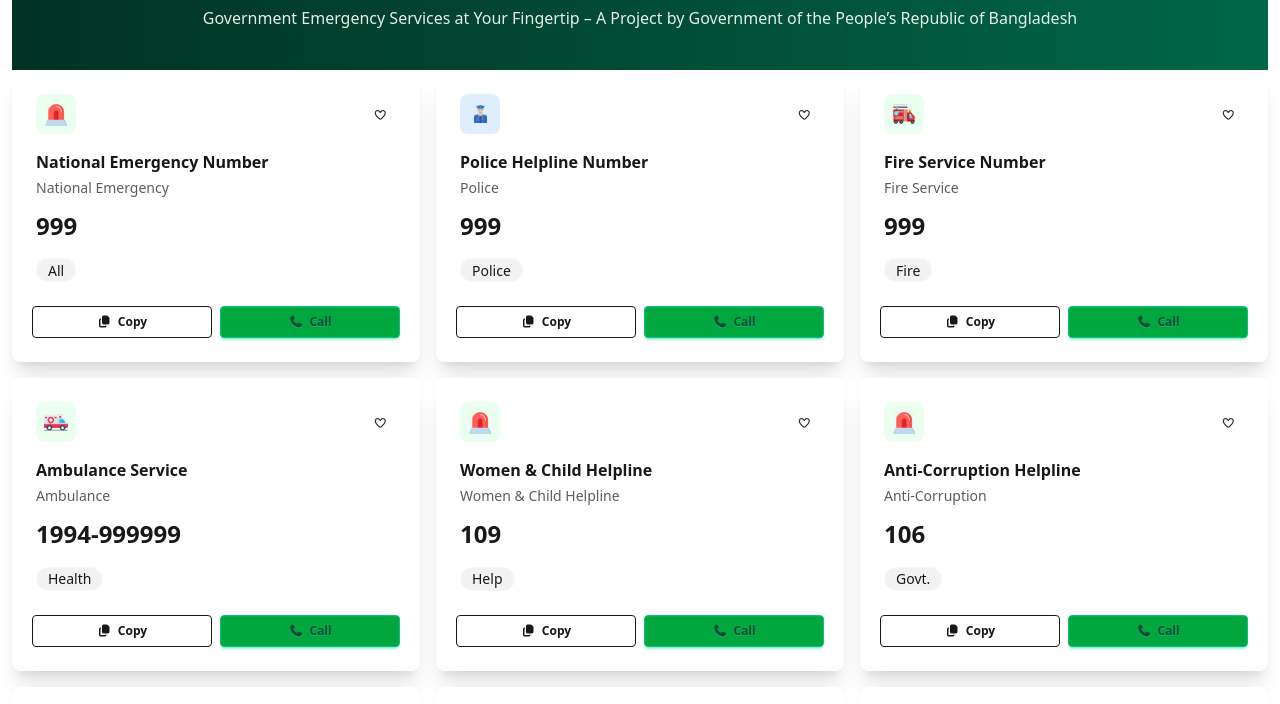
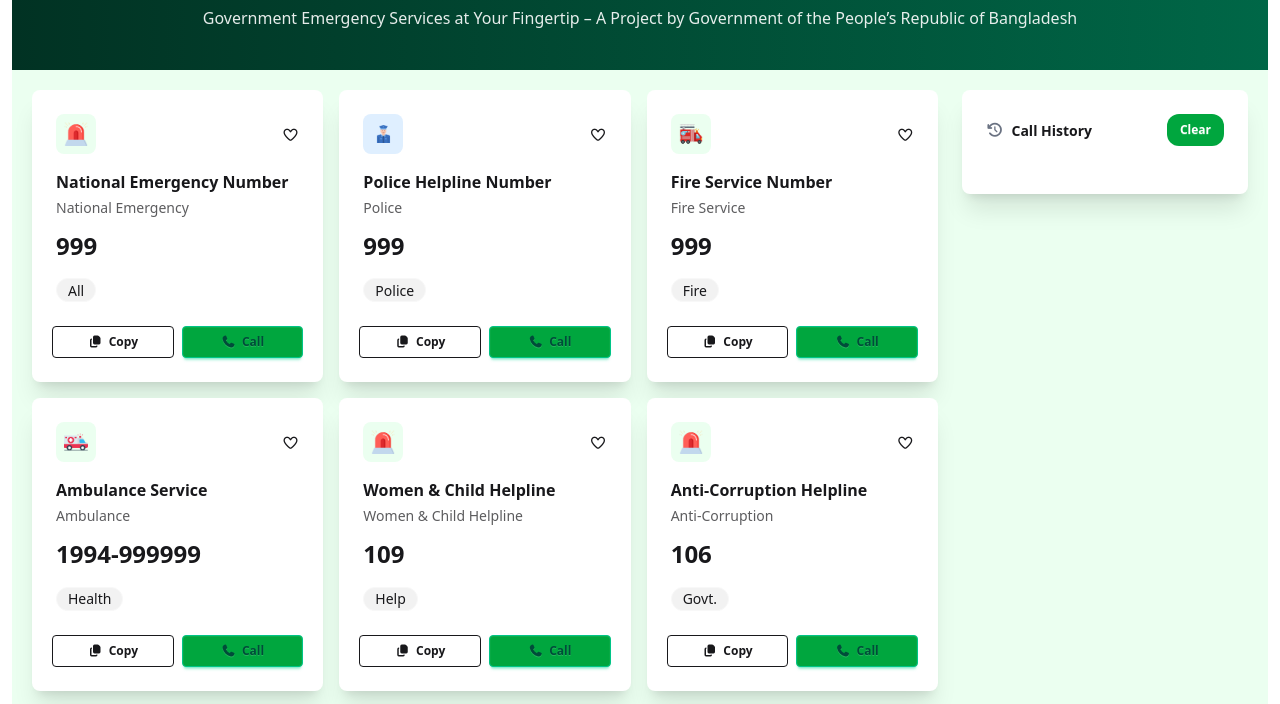
Before and after one commit to Takdirul-Rijan/my-fifth-assignment, a plain HTML site: page index.html in a window 1280 px wide. Shown: the part 266-970 px from the top of the page. Drawn offline with nearby package versions, Linux system fonts and the light colour scheme.

Commit message:
call history section

```diff
--- a/index.html
+++ b/index.html
@@ -90,7 +90,7 @@
     <!-- main section for Cards and History -->
 
     <main class="max-w-7xl mx-auto">
-      <div>
+      <div class="grid gap-6 lg:grid-cols-4 bg-[#41ff6b1a] p-5">
         <!-- card section -left -->
 
         <section class="lg:col-span-3">
@@ -110,7 +110,7 @@
                     />
                   </div>
 
-                  <button class="btn btn-ghost btn-xs">
+                  <button class="btn-heart-click btn-ghost btn-xs">
                     <i class="fa-regular fa-heart"></i>
                   </button>
                 </div>
@@ -151,7 +151,7 @@
                       alt=""
                     />
                   </div>
-                  <button class="btn btn-ghost btn-xs">
+                  <button class="btn-heart-click btn-ghost btn-xs">
                     <i class="fa-regular fa-heart"></i>
                   </button>
                 </div>
@@ -189,7 +189,7 @@
                       alt=""
                     />
                   </div>
-                  <button class="btn btn-ghost btn-xs">
+                  <button class="btn-heart-click btn-ghost btn-xs">
                     <i class="fa-regular fa-heart"></i>
                   </button>
                 </div>
@@ -228,7 +228,7 @@
                       alt=""
                     />
                   </div>
-                  <button class="btn btn-ghost btn-xs">
+                  <button class="btn-heart-click btn-ghost btn-xs">
                     <i class="fa-regular fa-heart"></i>
                   </button>
                 </div>
@@ -267,7 +267,7 @@
                       alt=""
                     />
                   </div>
-                  <button class="btn btn-ghost btn-xs">
+                  <button class="btn-heart-click btn-ghost btn-xs">
                     <i class="fa-regular fa-heart"></i>
                   </button>
                 </div>
@@ -314,7 +314,7 @@
                       alt=""
                     />
                   </div>
-                  <button class="btn btn-ghost btn-xs">
+                  <button class="btn-heart-click btn-ghost btn-xs">
                     <i class="fa-regular fa-heart"></i>
                   </button>
                 </div>
@@ -353,7 +353,7 @@
                       alt=""
                     />
                   </div>
-                  <button class="btn btn-ghost btn-xs">
+                  <button class="btn-heart-click btn-ghost btn-xs">
                     <i class="fa-regular fa-heart"></i>
                   </button>
                 </div>
@@ -388,11 +388,11 @@
                   >
                     <img
                       class="bg-[#41ff6b1a] p-2 rounded-lg"
-                      src="./assets/emergency.png"
+                      src="./assets/brac.png"
                       alt=""
                     />
                   </div>
-                  <button class="btn btn-ghost btn-xs">
+                  <button class="btn-heart-click btn-ghost btn-xs">
                     <i class="fa-regular fa-heart"></i>
                   </button>
                 </div>
@@ -427,11 +427,11 @@
                   >
                     <img
                       class="bg-[#41ff6b1a] p-2 rounded-lg"
-                      src="./assets/emergency.png"
+                      src="./assets/Bangladesh-Railway.png"
                       alt=""
                     />
                   </div>
-                  <button class="btn btn-ghost btn-xs">
+                  <button class="btn-heart-click btn-ghost btn-xs">
                     <i class="fa-regular fa-heart"></i>
                   </button>
                 </div>
@@ -457,11 +457,33 @@
             </div>
           </div>
         </section>
+
+        <!-- call history section - right -->
+
+        <aside class="lg:col-span-1">
+          <div class="card bg-white shadow-xl">
+            <div class="card-body">
+              <div class="flex items-center justify-between">
+                <h2 class="font-bold flex items-center gap-2">
+                  <i class="fa-solid fa-clock-rotate-left text-gray-500"></i>
+                  Call History
+                </h2>
+                <button
+                  id="clear-history"
+                  class="btn btn-ghost btn-sm text-white bg-green-600 rounded-xl"
+                >
+                  Clear
+                </button>
+              </div>
+
+              <ul id="history-list" class="mt-4 space-y-3"></ul>
+            </div>
+          </div>
+        </aside>
       </div>
     </main>
 
     <!-- JavaScript file -->
-
     <script src="./script.js"></script>
   </body>
 </html>
```
